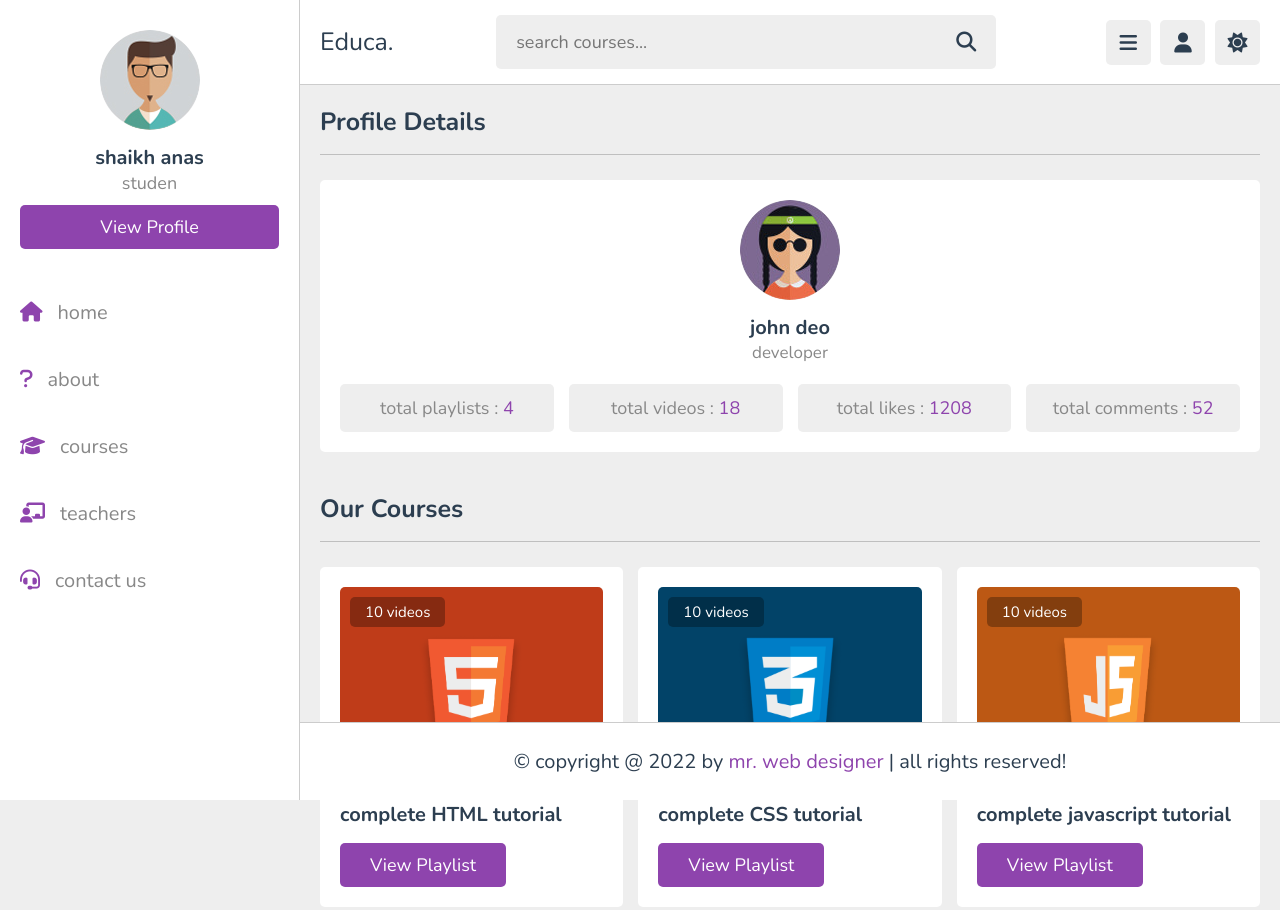
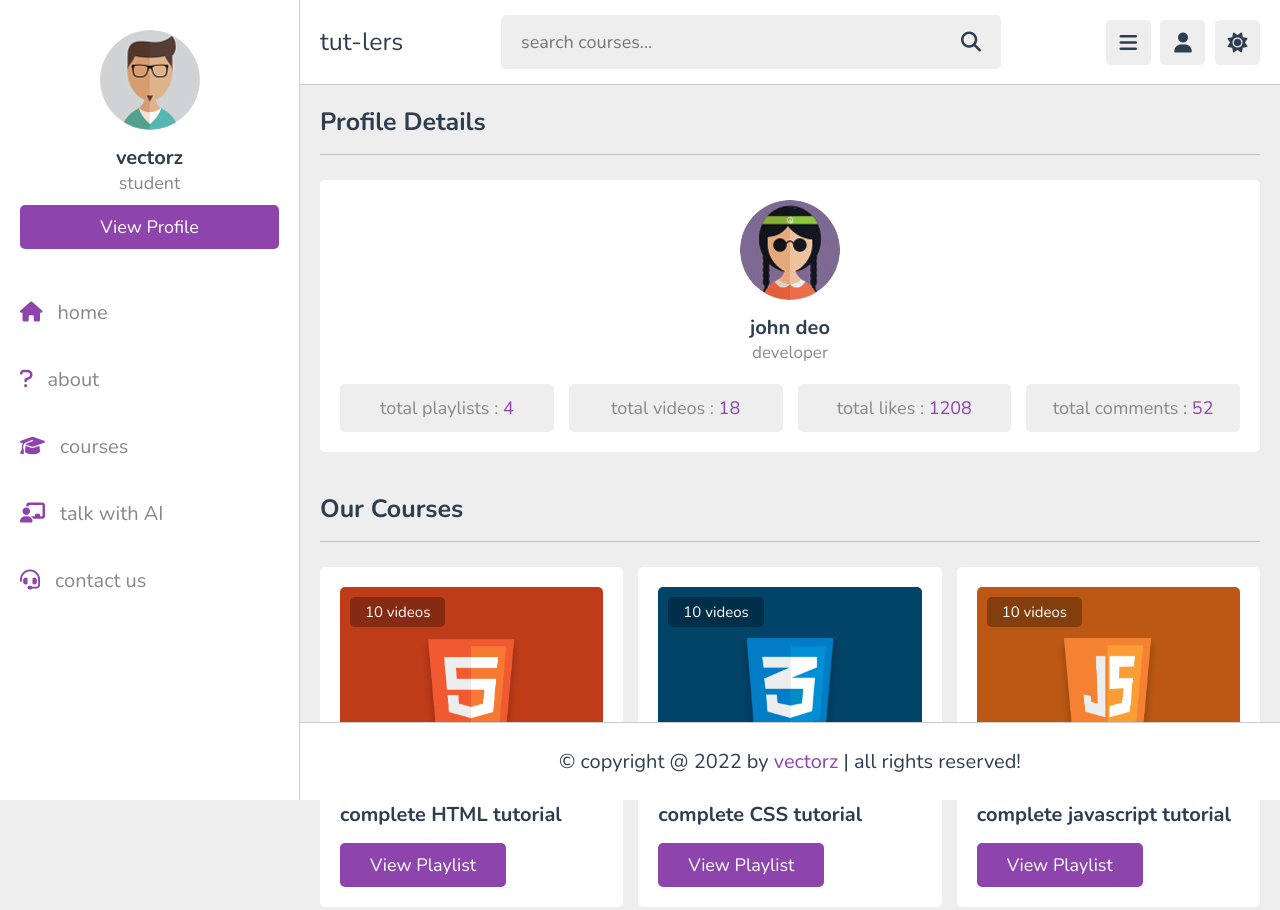
Before and after one commit to AMAN-JEET-SINGH/tut-lers, a plain HTML site: page teacher_profile.html in a window 1280 px wide. Shown: the top 910 px of the page. Drawn offline with nearby package versions, Linux system fonts and the light colour scheme.

Commit message:
Update teacher_profile.html

```diff
--- a/teacher_profile.html
+++ b/teacher_profile.html
@@ -19,7 +19,7 @@
 
    <section class="flex">
 
-      <a href="home.html" class="logo">Educa.</a>
+      <a href="index.html" class="logo">tut-lers</a>
 
       <form action="search.html" method="post" class="search-form">
          <input type="text" name="search_box" required placeholder="search courses..." maxlength="100">
@@ -35,8 +35,8 @@
 
       <div class="profile">
          <img src="images/pic-1.jpg" class="image" alt="">
-         <h3 class="name">shaikh anas</h3>
-         <p class="role">studen</p>
+         <h3 class="name">vectorz</h3>
+         <p class="role">student</p>
          <a href="profile.html" class="btn">view profile</a>
          <div class="flex-btn">
             <a href="login.html" class="option-btn">login</a>
@@ -56,16 +56,16 @@
 
    <div class="profile">
       <img src="images/pic-1.jpg" class="image" alt="">
-      <h3 class="name">shaikh anas</h3>
-      <p class="role">studen</p>
+      <h3 class="name">vectorz</h3>
+      <p class="role">student</p>
       <a href="profile.html" class="btn">view profile</a>
    </div>
 
    <nav class="navbar">
-      <a href="home.html"><i class="fas fa-home"></i><span>home</span></a>
+      <a href="index.html"><i class="fas fa-home"></i><span>home</span></a>
       <a href="about.html"><i class="fas fa-question"></i><span>about</span></a>
       <a href="courses.html"><i class="fas fa-graduation-cap"></i><span>courses</span></a>
-      <a href="teachers.html"><i class="fas fa-chalkboard-user"></i><span>teachers</span></a>
+      <a href="https://mediafiles.botpress.cloud/3b921d71-870c-4fc9-8ba6-db495b965976/webchat/bot.html"><i class="fas fa-chalkboard-user"></i><span>talk with AI</span></a>
       <a href="contact.html"><i class="fas fa-headset"></i><span>contact us</span></a>
    </nav>
 
@@ -147,10 +147,9 @@
 
 
 
-
 <footer class="footer">
 
-   &copy; copyright @ 2022 by <span>mr. web designer</span> | all rights reserved!
+   &copy; copyright @ 2022 by <span>vectorz</span> | all rights reserved!
 
 </footer>
 
```
